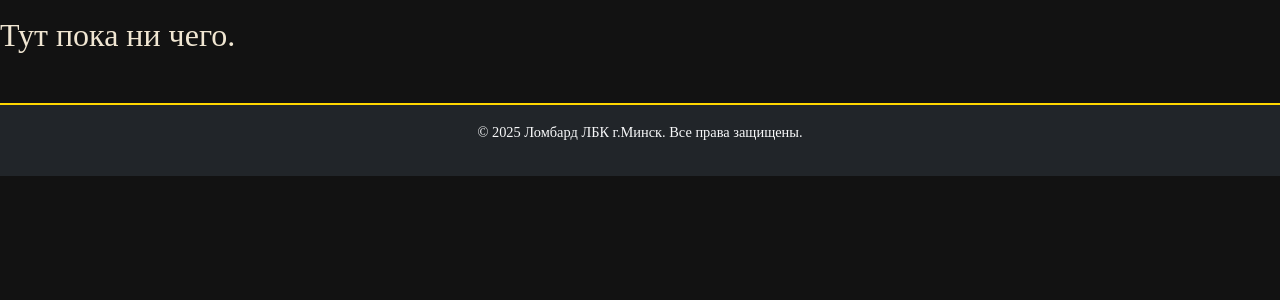
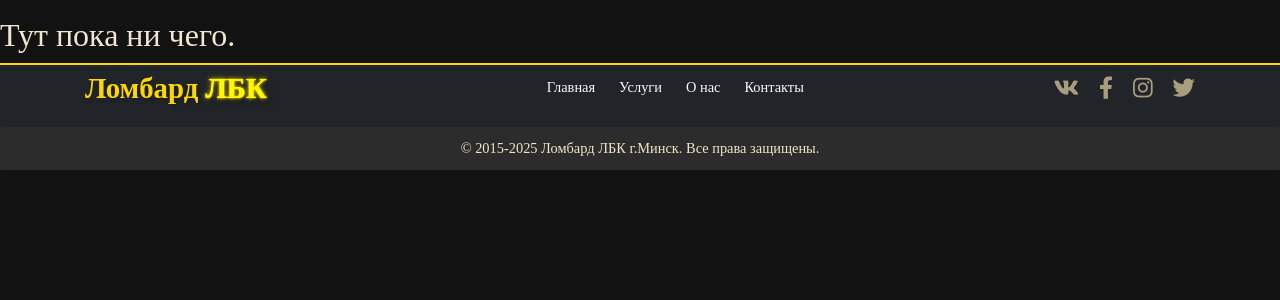
Before and after one commit to TumashenkaAliaksandr/lomabard_lbk, a Django app: page /about/ in a window 1280 px wide. Shown: the part 185-485 px from the top of the page. Run offline with Django 5.2, Linux system fonts and the light colour scheme; data that the repository does not hold is empty.

Commit message:
added new script for map, css, footer

```diff
--- a/templates/main/base.html
+++ b/templates/main/base.html
@@ -10,6 +10,7 @@
     <!-- Bootstrap CSS -->
     <link href="https://cdn.jsdelivr.net/npm/bootstrap@5.3.0/dist/css/bootstrap.min.css" rel="stylesheet" />
     <link rel="stylesheet" href="https://cdn.jsdelivr.net/npm/bootstrap-icons@1.10.5/font/bootstrap-icons.css">
+    <link rel="stylesheet" href="https://cdnjs.cloudflare.com/ajax/libs/font-awesome/5.15.4/css/all.min.css" />
 
     <!-- Фавиконка -->
     <link rel="icon" type="image/x-icon" href="{% static 'webapp/img/favicon_lbk.png' %}">
@@ -107,11 +108,52 @@
 
  {% block content %}{% endblock %}
 
-    <footer class="footer bg-dark text-light py-3 mt-5">
-        <div class="container text-center">
-            <p>© 2025 Ломбард ЛБК г.Минск. Все права защищены.</p>
+    <footer class="footer bg-dark text-light">
+        <div class="container d-flex flex-column flex-md-row justify-content-between align-items-center">
+            <!-- Логотип -->
+            <div class="footer-logo mb-3 mb-md-0">
+                <a class="navbar-brand logo" href="/">
+                    Ломбард <span class="gold-text">ЛБК</span>
+                </a>
+            </div>
+
+            <!-- Меню с пунктами -->
+            <nav class="footer-nav mb-3 mb-md-0">
+                <ul class="list-unstyled d-flex gap-4 mb-0">
+                    <li><a href="#" class="text-light text-decoration-none">Главная</a></li>
+                    <li><a href="#" class="text-light text-decoration-none">Услуги</a></li>
+                    <li><a href="#" class="text-light text-decoration-none">О нас</a></li>
+                    <li><a href="#" class="text-light text-decoration-none">Контакты</a></li>
+                </ul>
+            </nav>
+
+            <!-- Блок с соцсетями -->
+            <div class="footer-social mb-3 mb-md-0">
+                <a href="https://vk.com/yourpage" target="_blank" aria-label="ВКонтакте" class="social-link">
+                    <i class="fab fa-vk"></i>
+                </a>
+                <a href="https://facebook.com/yourpage" target="_blank" aria-label="Facebook" class="social-link">
+                    <i class="fab fa-facebook-f"></i>
+                </a>
+                <a href="https://instagram.com/yourpage" target="_blank" aria-label="Instagram" class="social-link">
+                    <i class="fab fa-instagram"></i>
+                </a>
+                <a href="https://twitter.com/yourpage" target="_blank" aria-label="Twitter" class="social-link">
+                    <i class="fab fa-twitter"></i>
+                </a>
+            </div>
+        </div>
+
+        <!-- Копирайт -->
+        <div class="footer-copy text-center text-md-end text-muted mt-3">
+            © 2015-<span id="currentYear"></span> Ломбард ЛБК г.Минск. Все права защищены.
         </div>
     </footer>
+
+    <script>
+        document.getElementById('currentYear').textContent = new Date().getFullYear();
+    </script>
+
 
     <!-- Bootstrap JS (Popper + Bootstrap) -->
     <script src="https://cdn.jsdelivr.net/npm/bootstrap@5.3.0/dist/js/bootstrap.bundle.min.js"></script>
--- a/webapp/static/webapp/css/main.css
+++ b/webapp/static/webapp/css/main.css
@@ -3039,15 +3039,101 @@ body.light-theme .news-item {
 
 
 /* Футер */
+/* Общий стиль футера */
 .footer {
-    background-color: #1f1f1f;
-    text-align: center;
-    padding: 20px 0;
-    border-top: 2px solid #ffd700;
-    margin-top: 50px;
-    font-size: 0.9rem;
-    color: #a89e7e;
-}
+  background-color: #1f1f1f;       /* тёмный фон */
+  border-top: 2px solid #ffd700;   /* золотая линия сверху */
+  padding: 0 0;                 /* вертикальные отступы */
+  font-size: 0.9rem;               /* размер шрифта */
+  color: #a89e7e;                 /* основной цвет текста */
+  margin-top: 0;
+}
+
+/* Контейнер футера - flex-раскладка */
+.footer > .container {
+  display: flex;
+  flex-direction: column;
+  justify-content: space-between;
+  align-items: center;
+  gap: 1rem; /* расстояние между элементами (для вертикали на мобилках) */
+  max-width: 1140px;
+  margin: 0 auto;
+  padding: 0 15px;
+}
+
+/* Логотип футера */
+.footer-logo img {
+  height: 50px;
+  display: block;
+  max-width: 100%;
+  object-fit: contain;
+}
+
+/* Меню футера */
+.footer-nav ul {
+  list-style: none;
+  padding: 0;
+  margin: 0;
+  display: flex;
+  gap: 20px;
+  justify-content: center;
+}
+
+/* Ссылки меню */
+.footer-nav a {
+  color: #a89e7e;            /* основной цвет */
+  text-decoration: none;
+  font-weight: 500;
+  transition: color 0.3s ease;
+}
+
+.footer-nav a:hover,
+.footer-nav a:focus {
+  color: #ffd700;            /* цвет при наведении */
+  text-decoration: underline;
+  outline: none;
+}
+
+/* Копирайт */
+.footer-copy {
+  background-color: #2c2c2c; /* новый фон для копирайта, например темно-серый */
+  color: #f0e6c8 !important; /* светлый текст */
+  font-size: 0.9rem;
+  text-align: center!important;
+  user-select: none;
+  font-weight: 400;
+  padding: 10px 15px;         /* внутренние отступы для удобства */
+  margin-top: 10px;
+  border-radius: 4px;         /* опционально, чтобы фон смотрелся аккуратно */
+}
+
+
+/* Социальные сети - контейнер */
+.footer-social {
+  display: flex;
+  gap: 20px;
+  justify-content: center;
+}
+
+/* Ссылки соцсетей - иконки */
+.footer-social .social-link {
+  color: #a89e7e;
+  font-size: 1.4rem;
+  transition: color 0.3s ease;
+  display: inline-flex;
+  align-items: center;
+  justify-content: center;
+}
+
+.footer-social .social-link:hover,
+.footer-social .social-link:focus {
+  color: #ffd700;
+  outline: none;
+}
+
+
+
+
 
 
 a, a:visited, a:hover, a:focus, a:active,
--- a/webapp/static/webapp/js/maps.js
+++ b/webapp/static/webapp/js/maps.js
@@ -42,7 +42,7 @@ document.addEventListener('DOMContentLoaded', () => {
     block.addEventListener('click', () => {
       const coords = block.getAttribute('data-coords');
       if (!coords) return;
-      const apiKey = "ВАШ_GOOGLE_MAPS_API_KEY"; // замените на ваш ключ
+      const apiKey = "AIzaSyD2eymFRSREnWqpQojPCHQi8Wmij5aFn20"; // замените на ваш ключ
       const srcUrl = `https://www.google.com/maps/embed/v1/place?key=${apiKey}&q=${encodeURIComponent(coords)}`;
       mapIframe.src = srcUrl;
       addressBlocks.forEach(el => el.classList.remove('selected'));
--- a/webapp/templates/webapp/index.html
+++ b/webapp/templates/webapp/index.html
@@ -465,7 +465,7 @@
                 <div class="address-map-real">
                     <iframe
                             id="mapIframe"
-                            src="https://www.google.com/maps/embed/v1/place?key=ВАШ_GOOGLE_MAPS_API_КЛЮЧ&q=53.9018,27.5619&zoom=16"
+                            src="https://www.google.com/maps/embed/v1/place?key=AIzaSyD2eymFRSREnWqpQojPCHQi8Wmij5aFn20&q=53.9018,27.5619&zoom=16"
                             frameborder="0" allowfullscreen loading="lazy" title="Карта адресов"
                             style="width:100%; height:420px; border-radius: 12px;"></iframe>
                 </div>
```
Also changed, not shown: webapp/static/webapp/css/mobile.css (+17 -0 lines).
